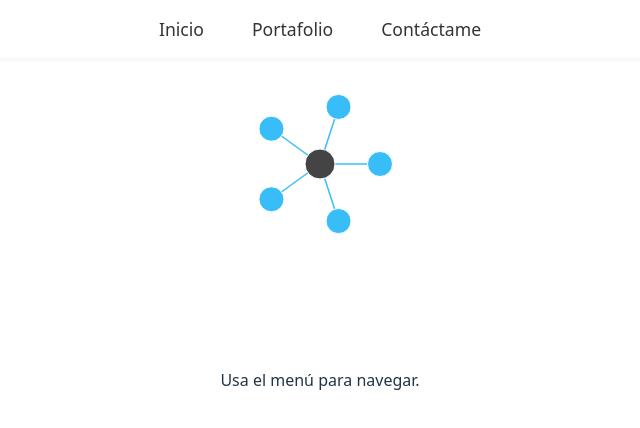
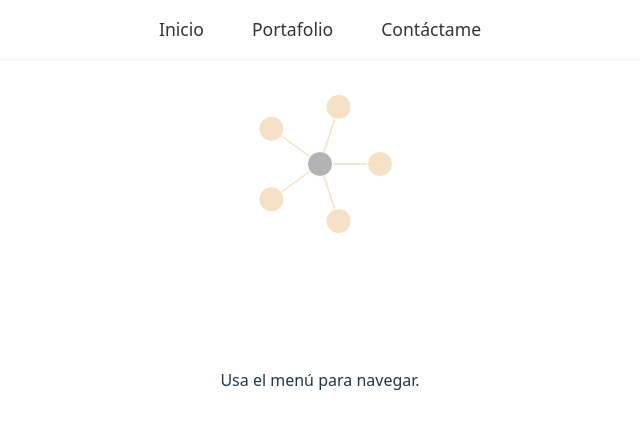
Before and after one commit to dianipineda/dianipineda.github.io, a Vue app in the folder portafolio-dianapineda/: page / in a window 1280 px wide. Shown: the top 428 px of the page, without its empty margins (320-960 px from the left). Built offline with nearby package versions, Linux system fonts and the light colour scheme.

Commit message:
mejora en los estilos de animacion de Home

```diff
--- a/portafolio-dianapineda/src/views/HomeView.vue
+++ b/portafolio-dianapineda/src/views/HomeView.vue
@@ -1,7 +1,7 @@
 <template>
   <div>
     <div class="flex justify-center items-center h-screen bg-gray-900">
-      <svg :width="size" :height="size" viewBox="0 0 400 400">
+      <svg :width="size" :height="size" viewBox="0 0 400 400" :style="{ opacity: allWhite ? 0.5 : 0.4 }">
         <!-- Líneas -->
         <line
           v-for="(node, index) in nodes"
@@ -24,16 +24,19 @@
           :key="'circle-' + index"
           :cx="node.x"
           :cy="node.y"
-          :r="20"
+          :r="15"
           class="node"
-          :class="{ 'node-active': activeIndex >= index }"
+          :class="[
+            { 'node-active': activeIndex >= index },
+            { 'node-white': allWhite }
+          ]"
         />
 
         <!-- Nodo central -->
         <circle
           cx="200"
           cy="200"
-          r="30"
+          r="25"
           class="node"
           :class="[
             { 'node-active': activeIndex >= index },
@@ -118,7 +121,7 @@ onMounted(() => {
   transition: fill 0.6s, r 0.6s;
 }
 .node-active {
-  fill: #38bdf8; /* azul brillante */
+  fill: #eab676; /* azul brillante */
   r: 25; /* se agranda un poco al activarse */
 }
 
@@ -127,7 +130,7 @@ onMounted(() => {
 }
 
 .line-active {
-  stroke: #38bdf8;
+  stroke: #eab676;
   stroke-width: 3;
   transition: stroke 0.6s;
 }
```
